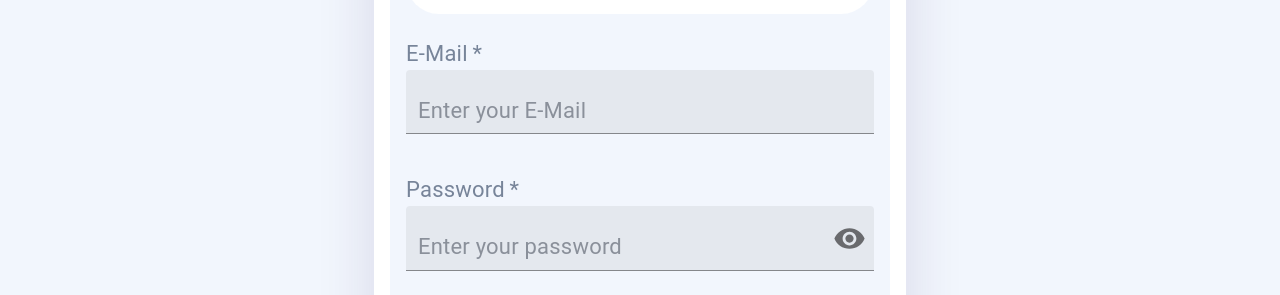
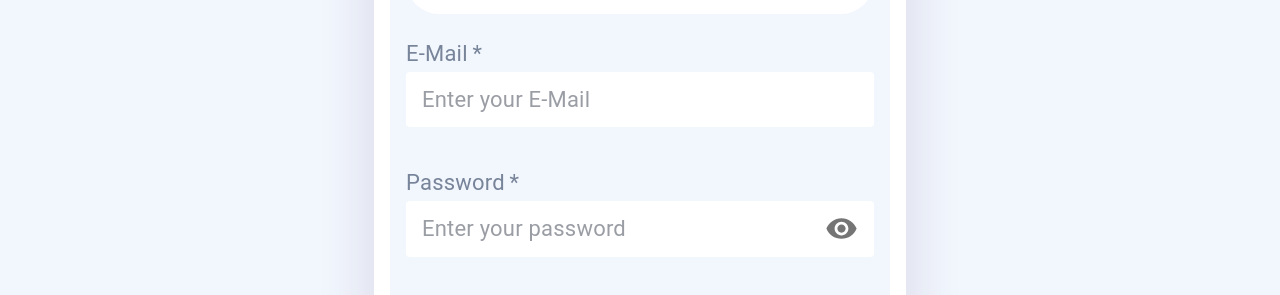
Before and after one commit to danielgen01/financy, a Next.js app: page /auth in a window 1280 px wide. Shown: the part 321-616 px from the top of the page. Built offline with nearby package versions, Linux system fonts and the light colour scheme; no server answers.

Commit message:
feat: style updates for SignInAndSignUpForm component, including input and label enhancements

```diff
--- a/src/app/components/SignInAndSignUpForm/SignInAndSignUpForm.styles.module.css
+++ b/src/app/components/SignInAndSignUpForm/SignInAndSignUpForm.styles.module.css
@@ -117,3 +117,43 @@
     -ms-border-radius: var(--border-radius-full);
     -o-border-radius: var(--border-radius-full);
 }
+
+.formControl {
+    width: 100%;
+  }
+
+  .input {
+    background-color: var(--color-container-color);
+    border-radius: 4px;
+  }
+
+  .input :global(.MuiFilledInput-input) {
+    color: var(--color-text-primary);
+  }
+
+  .input :global(.MuiFilledInput-root) {
+    background-color: transparent;
+    border-radius: 4px;
+  }
+
+  .input :global(.MuiFilledInput-root:hover) {
+    background-color: rgba(0, 0, 0, 0.04);
+  }
+
+  .input :global(.MuiFilledInput-root:before) {
+    border-bottom: none;
+  }
+
+  .input :global(.MuiFilledInput-root:after) {
+    border-bottom: 2px solid var(--color-primary-main);
+  }
+
+  .label {
+    color: var(--color-text-primary);
+    font-size: 0.9rem;
+    margin-bottom: var(--spacing-xxs);
+  }
+
+  .iconButton {
+    color:  var(--color-text-primary);
+  }
--- a/src/app/components/SignInAndSignUpForm/SignInAndSignUpForm.tsx
+++ b/src/app/components/SignInAndSignUpForm/SignInAndSignUpForm.tsx
@@ -3,22 +3,20 @@
 import { Visibility, VisibilityOff } from "@mui/icons-material"
 import {
   FormControl,
-  FormControlProps,
   FormLabel,
-  TextField,
   IconButton,
   InputAdornment,
+  TextField,
 } from "@mui/material"
+import Error from "next/error"
 import Image from "next/image"
-import React, { use, useState } from "react"
+import React, { useState } from "react"
 
 import { signIn, signUp } from "@/app/utils/auth"
 import { signInWithGooglePopup } from "@/app/utils/firebaseConfig"
 
 import Paragraph from "../Typography/Paragraph/Paragraph"
 import styles from "./SignInAndSignUpForm.styles.module.css"
-import { useRouter } from "next/navigation"
-import Error from "next/error"
 
 export const SignInAndSignUpForm = ({ router }) => {
   const [loginRegisterEmail, setLoginRegisterEmail] = useState<string>()
@@ -187,20 +185,24 @@ export const CustomInput: React.FC<any> = ({
   }
 
   return (
-    <FormControl sx={{ width: "100%" }}>
-      <FormLabel required={required}>{label}</FormLabel>
+    <FormControl className={styles.formControl}>
+      <FormLabel required={required} className={styles.label}>
+        {label}
+      </FormLabel>
       <TextField
         {...textFieldProps}
         value={value}
         onChange={handleChange}
         variant="filled"
-        type={isPassword ? (showPassword ? "text" : "password") : "text"}
+        type={isPassword && !showPassword ? "password" : "text"}
         placeholder={placeholder}
+        className={styles.input}
         InputProps={{
           ...(isPassword && {
             endAdornment: (
               <InputAdornment position="end">
                 <IconButton
+                  className={styles.iconButton}
                   aria-label="toggle password visibility"
                   onClick={() => setShowPassword(!showPassword)}
                   edge="end"
@@ -211,6 +213,14 @@ export const CustomInput: React.FC<any> = ({
             ),
           }),
         }}
+        sx={{
+          "& .MuiFilledInput-input": {
+            padding: "12px 16px",
+          },
+          "& .MuiInputAdornment-root": {
+            marginRight: "8px",
+          },
+        }}
       />
     </FormControl>
   )
```
